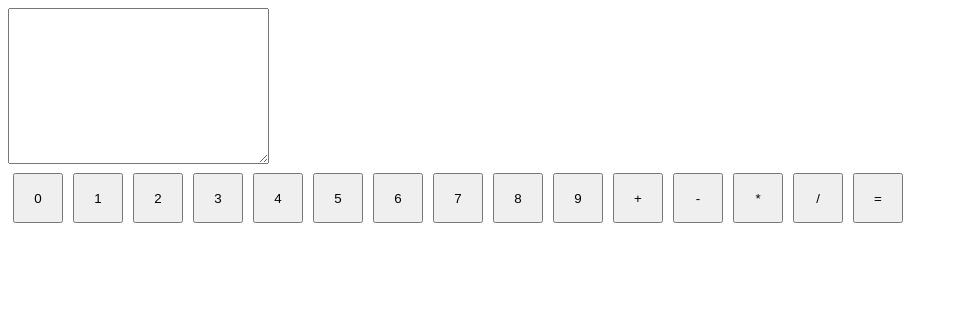
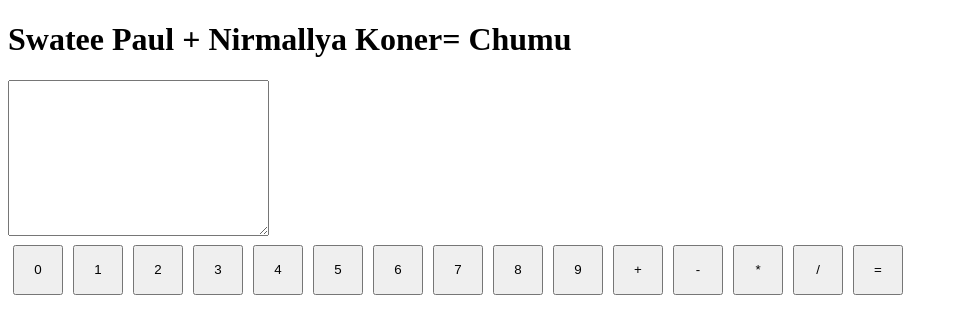
Before and after one commit to nirmallyakoner/c.github.io, a plain HTML site: page index.html in a window 1280 px wide. Shown: the whole page, without its empty margins (0-958 px from the left). Drawn offline with Linux system fonts and the light colour scheme.

Commit message:
Update index.html

```diff
--- a/index.html
+++ b/index.html
@@ -14,6 +14,12 @@
       </style>
 </head>
 <body>
+
+
+    <div>
+        <h1>Swatee Paul + Nirmallya Koner= Chumu</h1>
+    </div>
+
     <div>
         <textarea name="" id="result" cols="30" rows="10"></textarea>
     </div>
```
